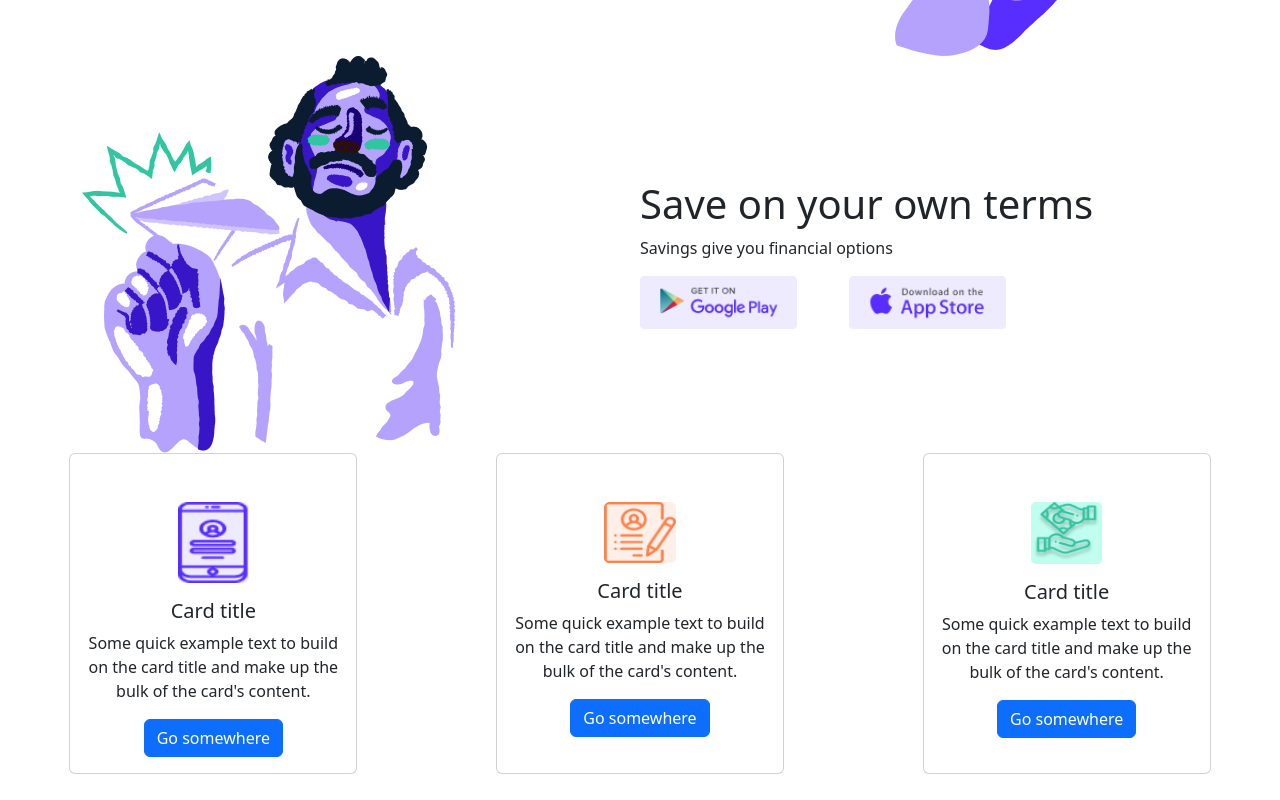
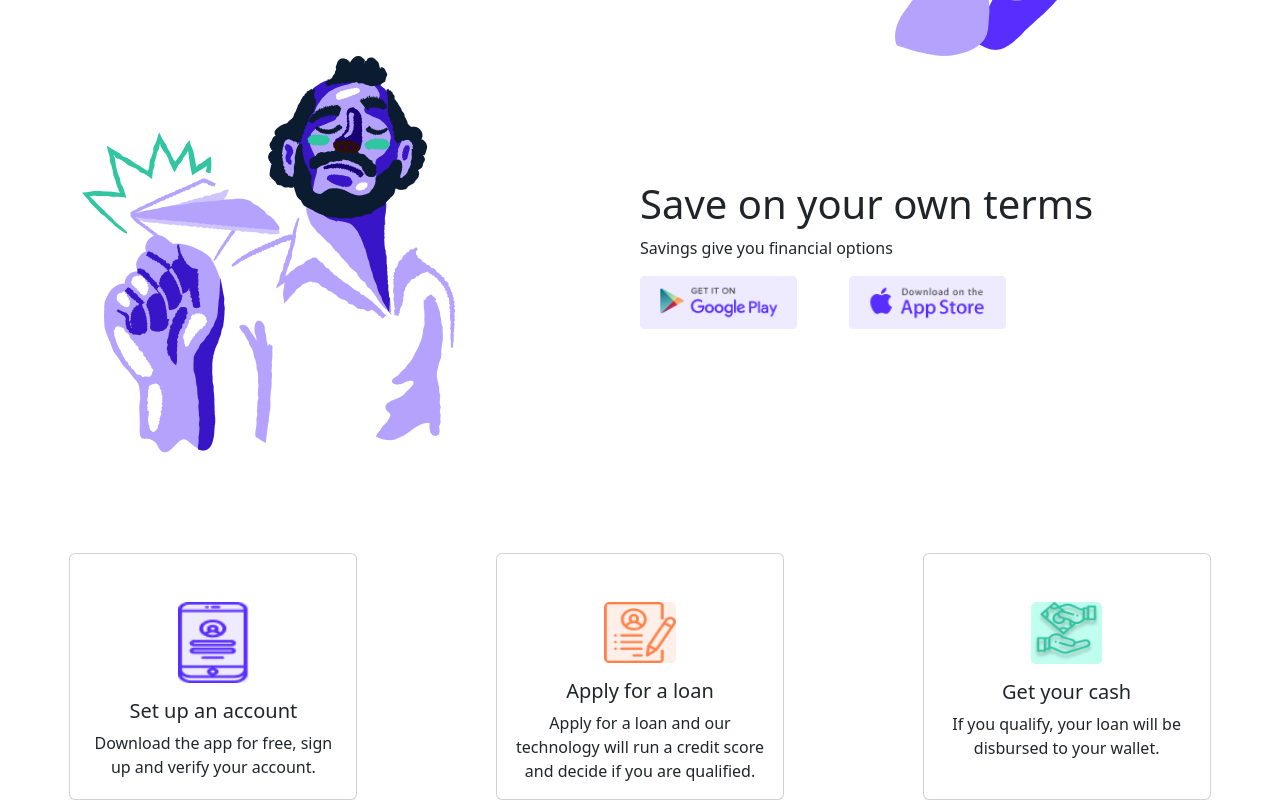
Before and after one commit to rasulbekkomilov/homework, a Vue app: page / in a window 1280 px wide. Shown: the part 574-1374 px from the top of the page. Before the commit the page ends 1348 px from the top, so only its background shows below. Built offline with nearby package versions, Linux system fonts and the light colour scheme.

Commit message:
programms qismi va footer qismi fayllari ochildi

```diff
--- a/src/App.vue
+++ b/src/App.vue
@@ -3,6 +3,8 @@ import NavbarSection from './components/NavbarSection.vue';
 import HeaderSection from './components/HeaderSection.vue';
 import Options from './components/Options.vue';
 import Card from './components/Cards.vue';
+import Footer from './components/Footer.vue';
+import Programms from './components/Programms.vue';
 </script>
 
 <template>
@@ -10,6 +12,8 @@ import Card from './components/Cards.vue';
   <HeaderSection />
   <Options />
   <Card />
+  <Programms />
+  <Footer />
 </template>
 
 <style>
--- a/src/components/Cards.vue
+++ b/src/components/Cards.vue
@@ -7,29 +7,32 @@
       <div class="card pt-5 align-items-center text-center" style="width: 18rem;">
          <img class="card-img-top img-fluid w-25" src="@/assets/card-1.png" alt="Card image cap">
          <div class="card-body align-items-center">
-            <h5 class="card-title">Card title</h5>
-            <p class="card-text">Some quick example text to build on the card title and make up the bulk of the card's content.</p>
-            <a href="#" class="btn btn-primary">Go somewhere</a>
+            <h5 class="card-title">Set up an account</h5>
+            <p class="card-text">Download the app for free, sign up and verify your account.</p>
+
          </div>
       </div>
       <div class="card pt-5 align-items-center text-center" style="width: 18rem;">
          <img class="card-img-top img-fluid w-25" src="@/assets/card-2.png" alt="Card image cap">
          <div class="card-body">
-            <h5 class="card-title">Card title</h5>
-            <p class="card-text">Some quick example text to build on the card title and make up the bulk of the card's content.</p>
-            <a href="#" class="btn btn-primary">Go somewhere</a>
+            <h5 class="card-title">Apply for a loan</h5>
+            <p class="card-text">Apply for a loan and our technology will run a credit score and decide if you are qualified. </p>
+
          </div>
       </div>
       <div class="card pt-5 d-flex align-items-center text-center" style="width: 18rem;">
          <img class="card-img-top img-fluid w-25" src="@/assets/card-3.png" alt="Card image cap">
          <div class="card-body">
-            <h5 class="card-title">Card title</h5>
-            <p class="card-text">Some quick example text to build on the card title and make up the bulk of the card's content.</p>
-            <a href="#" class="btn btn-primary">Go somewhere</a>
+            <h5 class="card-title">Get your cash</h5>
+            <p class="card-text">If you qualify, your loan will be disbursed to your wallet.</p>
+
          </div>
       </div>
    </div>
 </template>
 
 <style scoped>
+   .cards  {
+      margin-top: 100px;
+   }
 </style>
--- /dev/null
+++ b/src/components/Footer.vue
@@ -0,0 +1,9 @@
+<script setup>
+</script>
+
+<template>
+
+
+</template>
+
+<style scoped></style>
--- /dev/null
+++ b/src/components/Programms.vue
@@ -0,0 +1,14 @@
+<script setup>
+
+</script>
+
+<template>
+
+
+</template>
+   <div class="programms">
+
+   </div>
+<style scoped>
+
+</style>
```
